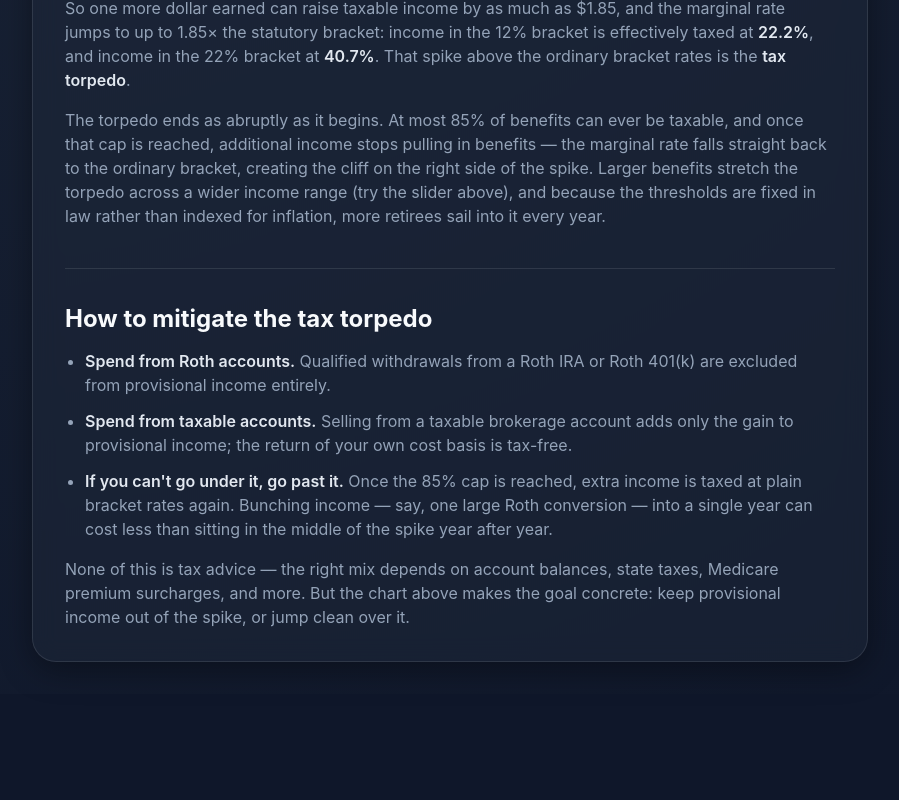
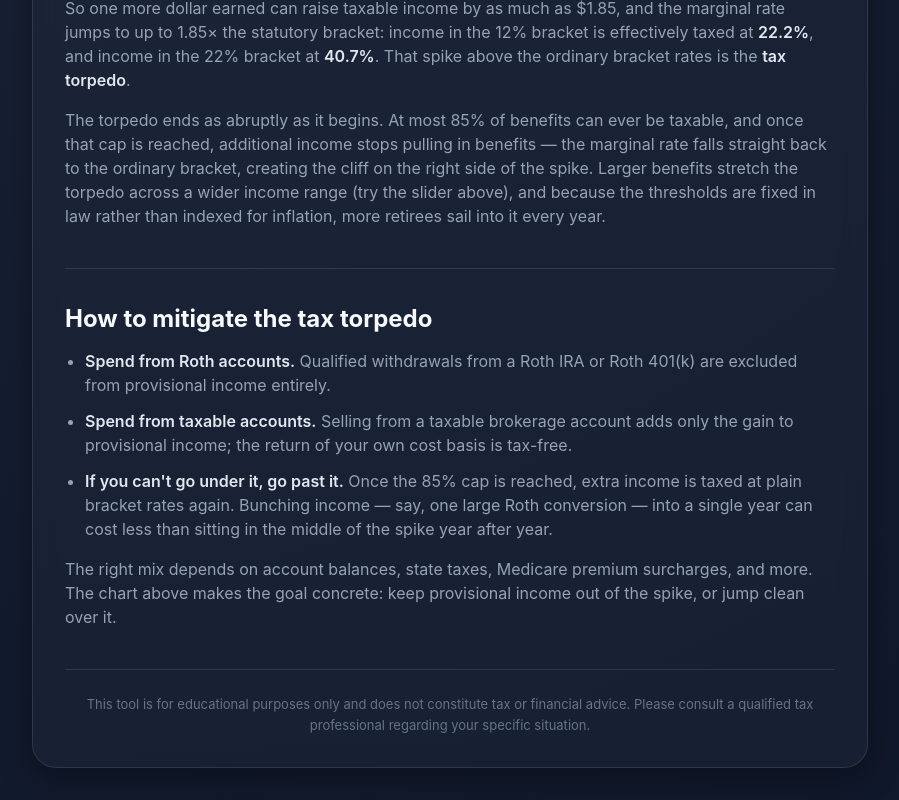
Before and after one commit to ecao310/congenial-octo-spork, a React (Vite) app: page / in a window 1280 px wide. Shown: the part 1126-1926 px from the top of the page, without its empty margins (190-1089 px from the left). Before the commit the page ends 1820 px from the top, so only its background shows below. Built offline with nearby package versions, Linux system fonts and the light colour scheme.

Commit message:
move disclaimer

```diff
--- a/src/App.tsx
+++ b/src/App.tsx
@@ -235,12 +235,19 @@ const App: React.FC = () => {
           </li>
         </ul>
         <p>
-          None of this is tax advice — the right mix depends on account
-          balances, state taxes, Medicare premium surcharges, and more. But the
-          chart above makes the goal concrete: keep provisional income out of
-          the spike, or jump clean over it.
+          The right mix depends on account balances, state taxes, Medicare
+          premium surcharges, and more. The chart above makes the goal concrete:
+          keep provisional income out of the spike, or jump clean over it.
         </p>
       </section>
+
+      <footer>
+        <p>
+          This tool is for educational purposes only and does not constitute tax
+          or financial advice. Please consult a qualified tax professional
+          regarding your specific situation.
+        </p>
+      </footer>
     </div>
   );
 };
--- a/src/index.css
+++ b/src/index.css
@@ -255,6 +255,20 @@ h1 {
   margin-bottom: 0;
 }
 
+footer {
+  margin-top: 2.5rem;
+  padding-top: 1.5rem;
+  border-top: 1px solid rgba(255, 255, 255, 0.1);
+  text-align: center;
+}
+
+footer p {
+  font-size: 0.8125rem;
+  color: #64748b;
+  margin: 0;
+  line-height: 1.6;
+}
+
 @media (max-width: 768px) {
   #root {
     padding: 1rem;
```
Also changed, not shown: ralph/PLAN.md (+1 -1 lines), 2 other files (tests, documents, lock files or other folders).
